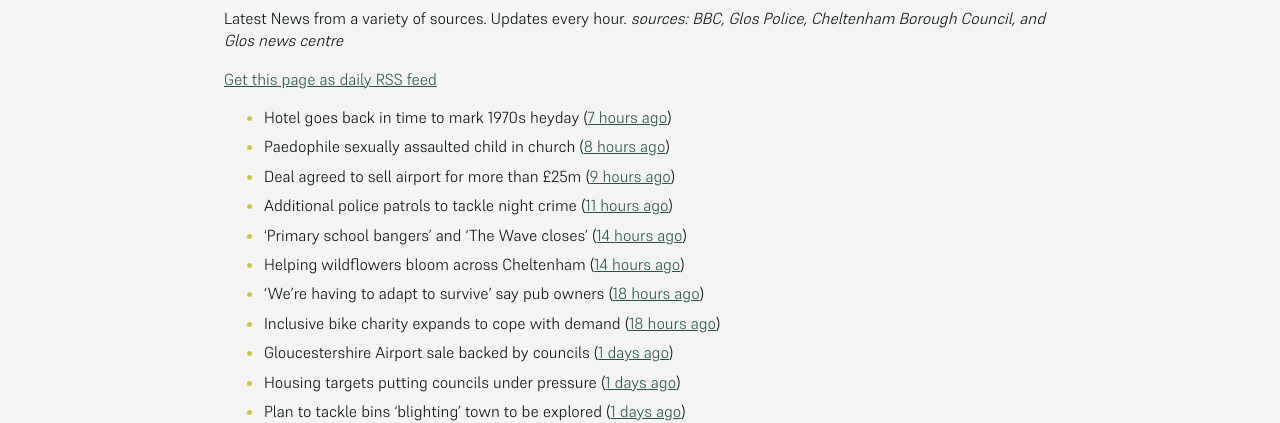
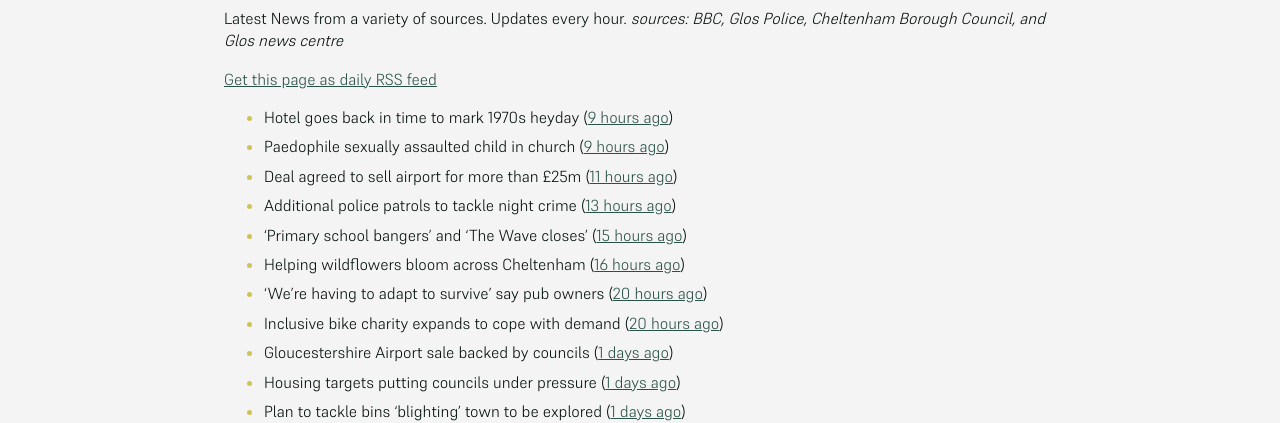
Before and after one commit to mat-0/cheltenham-open-data, a Jekyll site: the page built from _pages/news.md, in a window 1280 px wide. Shown: the part 266-689 px from the top of the page. Built offline with Jekyll 4.4.1, drawn with Linux system fonts in a browser that asks for light colours.

Commit message:
Updated 2025-06-28 01:24:29

```diff
--- a/_pages/news.md
+++ b/_pages/news.md
@@ -12,14 +12,14 @@ _sources: BBC, Glos Police, Cheltenham Borough Council, and Glos news centre_
 [Get this page as daily RSS feed](/daily.rss)
 
 <!-- news_marker starts -->
-- Hotel goes back in time to mark 1970s heyday ([7 hours ago](https://www.bbc.com/news/articles/c335z6yzpmro))
-- Paedophile sexually assaulted child in church ([8 hours ago](https://www.bbc.com/news/articles/czxe4e2ppw2o))
-- Deal agreed to sell airport for more than £25m ([9 hours ago](https://www.bbc.com/news/articles/cdx5g5xqkv1o))
-- Additional police patrols to tackle night crime ([11 hours ago](https://www.bbc.com/news/articles/czjknk33xpxo))
-- 'Primary school bangers' and 'The Wave closes' ([14 hours ago](https://www.bbc.com/news/articles/cq53wwp5yldo))
-- Helping wildflowers bloom across Cheltenham ([14 hours ago](https://www.cheltenham.gov.uk/news/article/3025/helping_wildflowers_bloom_across_cheltenham))
-- 'We're having to adapt to survive' say pub owners ([18 hours ago](https://www.bbc.com/news/articles/c74z3yp3p0xo))
-- Inclusive bike charity expands to cope with demand ([18 hours ago](https://www.bbc.com/news/articles/ceq79pjzq3no))
+- Hotel goes back in time to mark 1970s heyday ([9 hours ago](https://www.bbc.com/news/articles/c335z6yzpmro))
+- Paedophile sexually assaulted child in church ([9 hours ago](https://www.bbc.com/news/articles/czxe4e2ppw2o))
+- Deal agreed to sell airport for more than £25m ([11 hours ago](https://www.bbc.com/news/articles/cdx5g5xqkv1o))
+- Additional police patrols to tackle night crime ([13 hours ago](https://www.bbc.com/news/articles/czjknk33xpxo))
+- 'Primary school bangers' and 'The Wave closes' ([15 hours ago](https://www.bbc.com/news/articles/cq53wwp5yldo))
+- Helping wildflowers bloom across Cheltenham ([16 hours ago](https://www.cheltenham.gov.uk/news/article/3025/helping_wildflowers_bloom_across_cheltenham))
+- 'We're having to adapt to survive' say pub owners ([20 hours ago](https://www.bbc.com/news/articles/c74z3yp3p0xo))
+- Inclusive bike charity expands to cope with demand ([20 hours ago](https://www.bbc.com/news/articles/ceq79pjzq3no))
 - Gloucestershire Airport sale backed by councils ([1 days ago](https://gloucesternewscentre.co.uk/gloucestershire-airport-sale-backed-by-councils/))
 - Housing targets putting councils under pressure ([1 days ago](https://www.bbc.com/news/articles/c3en9q19k03o))
 - Plan to tackle bins 'blighting' town to be explored ([1 days ago](https://www.bbc.com/news/articles/c98j40dy0mlo))
```
Also changed, not shown: _data/flood.json (+5 -48 lines), _pages/terrorism.md (+1 -1 lines), index.md (+5 -5 lines).
